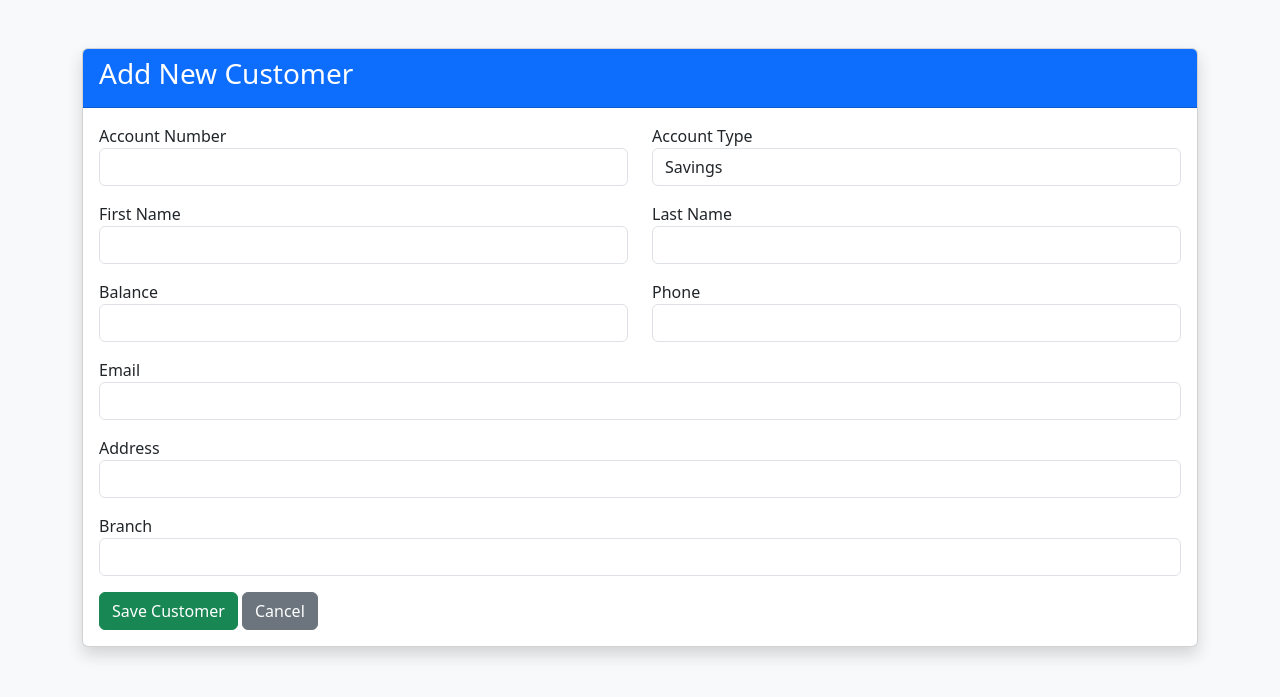
After one commit to srinivasbairu52/kubernetes_learnings, a Flask app: page /add-customer in a window 1280 px wide. The commit adds this page. Shown: the top 697 px of the page. Run offline with Flask 3, Linux system fonts and the light colour scheme.

Commit message:
feat: add customer creation functionality

```diff
--- a/backend/app.py
+++ b/backend/app.py
@@ -1,5 +1,9 @@
-from flask import Flask, render_template
-from database import get_all_customers, get_customer_by_id
+from flask import Flask, render_template, request, redirect
+from database import (
+    get_all_customers,
+    get_customer_by_id,
+    add_customer
+)
 
 app = Flask(__name__)
 
@@ -12,7 +16,6 @@ def home():
 @app.route("/customers")
 def customers():
     customer_list = get_all_customers()
-
     return render_template(
         "customers.html",
         customers=customer_list
@@ -22,10 +25,34 @@ def customers():
 @app.route("/customer/<int:customer_id>")
 def customer_details(customer_id):
     customer = get_customer_by_id(customer_id)
+
     return render_template(
         "customer_details.html",
         customer=customer
     )
 
+
+@app.route("/add-customer", methods=["GET", "POST"])
+def add_customer_page():
+
+    if request.method == "POST":
+
+        add_customer(
+            request.form["account_number"],
+            request.form["first_name"],
+            request.form["last_name"],
+            request.form["account_type"],
+            request.form["balance"],
+            request.form["phone"],
+            request.form["email"],
+            request.form["address"],
+            request.form["branch"]
+        )
+
+        return redirect("/customers")
+
+    return render_template("add_customer.html")
+
+
 if __name__ == "__main__":
     app.run(debug=True)
--- /dev/null
+++ b/backend/templates/add_customer.html
@@ -0,0 +1,167 @@
+<!DOCTYPE html>
+<html>
+
+<head>
+
+    <title>Add Customer</title>
+
+    <link href="https://cdn.jsdelivr.net/npm/bootstrap@5.3.3/dist/css/bootstrap.min.css" rel="stylesheet">
+
+</head>
+
+<body class="bg-light">
+
+<div class="container mt-5">
+
+    <div class="card shadow">
+
+        <div class="card-header bg-primary text-white">
+
+            <h3>Add New Customer</h3>
+
+        </div>
+
+        <div class="card-body">
+
+            <form method="POST">
+
+                <div class="row">
+
+                    <div class="col-md-6 mb-3">
+
+                        <label>Account Number</label>
+
+                        <input
+                            class="form-control"
+                            name="account_number"
+                            required>
+
+                    </div>
+
+                    <div class="col-md-6 mb-3">
+
+                        <label>Account Type</label>
+
+                        <select
+                            class="form-control"
+                            name="account_type">
+
+                            <option>Savings</option>
+                            <option>Current</option>
+
+                        </select>
+
+                    </div>
+
+                </div>
+
+                <div class="row">
+
+                    <div class="col-md-6 mb-3">
+
+                        <label>First Name</label>
+
+                        <input
+                            class="form-control"
+                            name="first_name"
+                            required>
+
+                    </div>
+
+                    <div class="col-md-6 mb-3">
+
+                        <label>Last Name</label>
+
+                        <input
+                            class="form-control"
+                            name="last_name"
+                            required>
+
+                    </div>
+
+                </div>
+
+                <div class="row">
+
+                    <div class="col-md-6 mb-3">
+
+                        <label>Balance</label>
+
+                        <input
+                            class="form-control"
+                            name="balance"
+                            type="number"
+                            step="0.01"
+                            required>
+
+                    </div>
+
+                    <div class="col-md-6 mb-3">
+
+                        <label>Phone</label>
+
+                        <input
+                            class="form-control"
+                            name="phone"
+                            required>
+
+                    </div>
+
+                </div>
+
+                <div class="mb-3">
+
+                    <label>Email</label>
+
+                    <input
+                        class="form-control"
+                        name="email">
+
+                </div>
+
+                <div class="mb-3">
+
+                    <label>Address</label>
+
+                    <input
+                        class="form-control"
+                        name="address">
+
+                </div>
+
+                <div class="mb-3">
+
+                    <label>Branch</label>
+
+                    <input
+                        class="form-control"
+                        name="branch">
+
+                </div>
+
+                <button
+                    class="btn btn-success">
+
+                    Save Customer
+
+                </button>
+
+                <a
+                    href="/customers"
+                    class="btn btn-secondary">
+
+                    Cancel
+
+                </a>
+
+            </form>
+
+        </div>
+
+    </div>
+
+</div>
+
+</body>
+
+</html>
```
Also changed, not shown: backend/database.py (+53 -0 lines), backend/templates/customers.html (+26 -8 lines).
